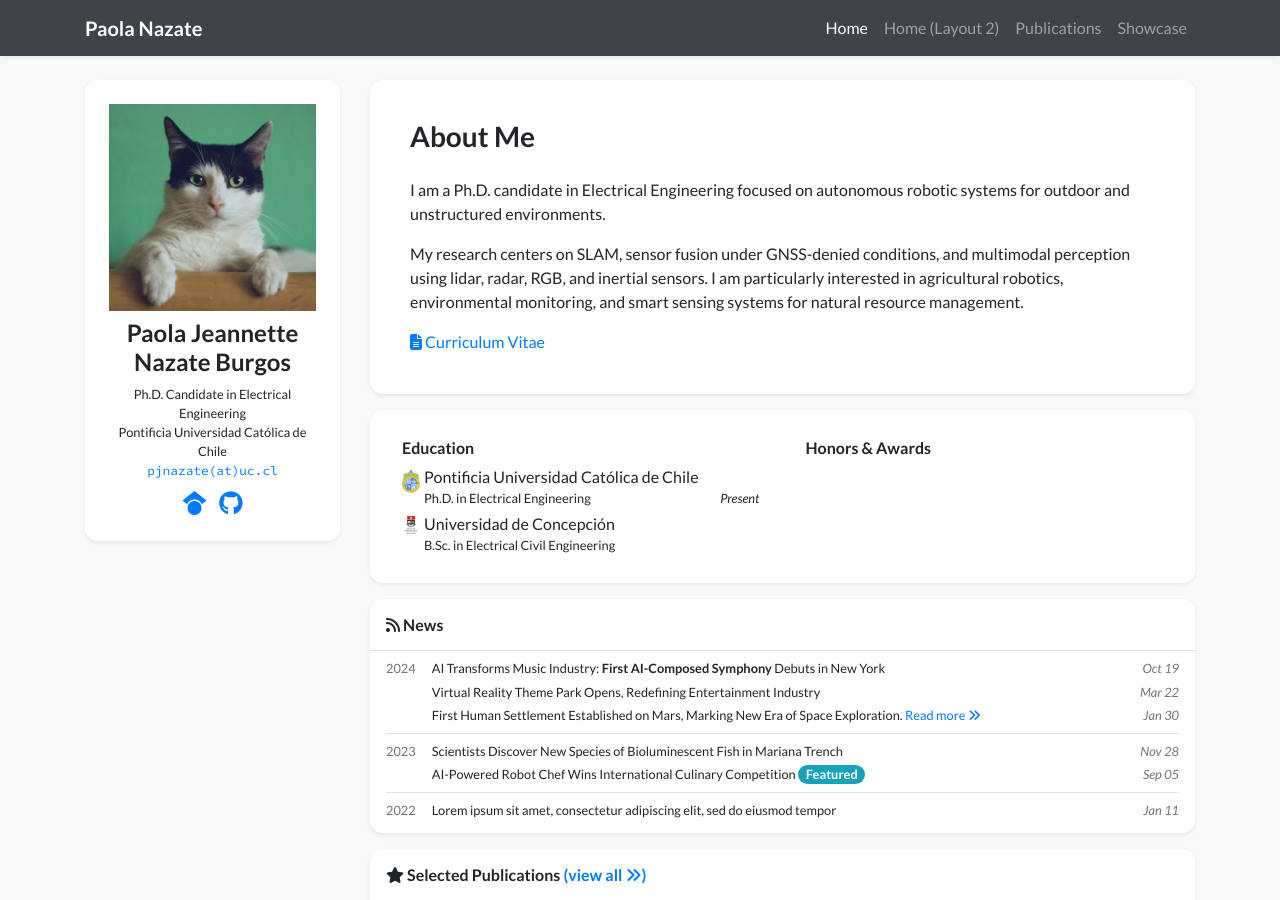
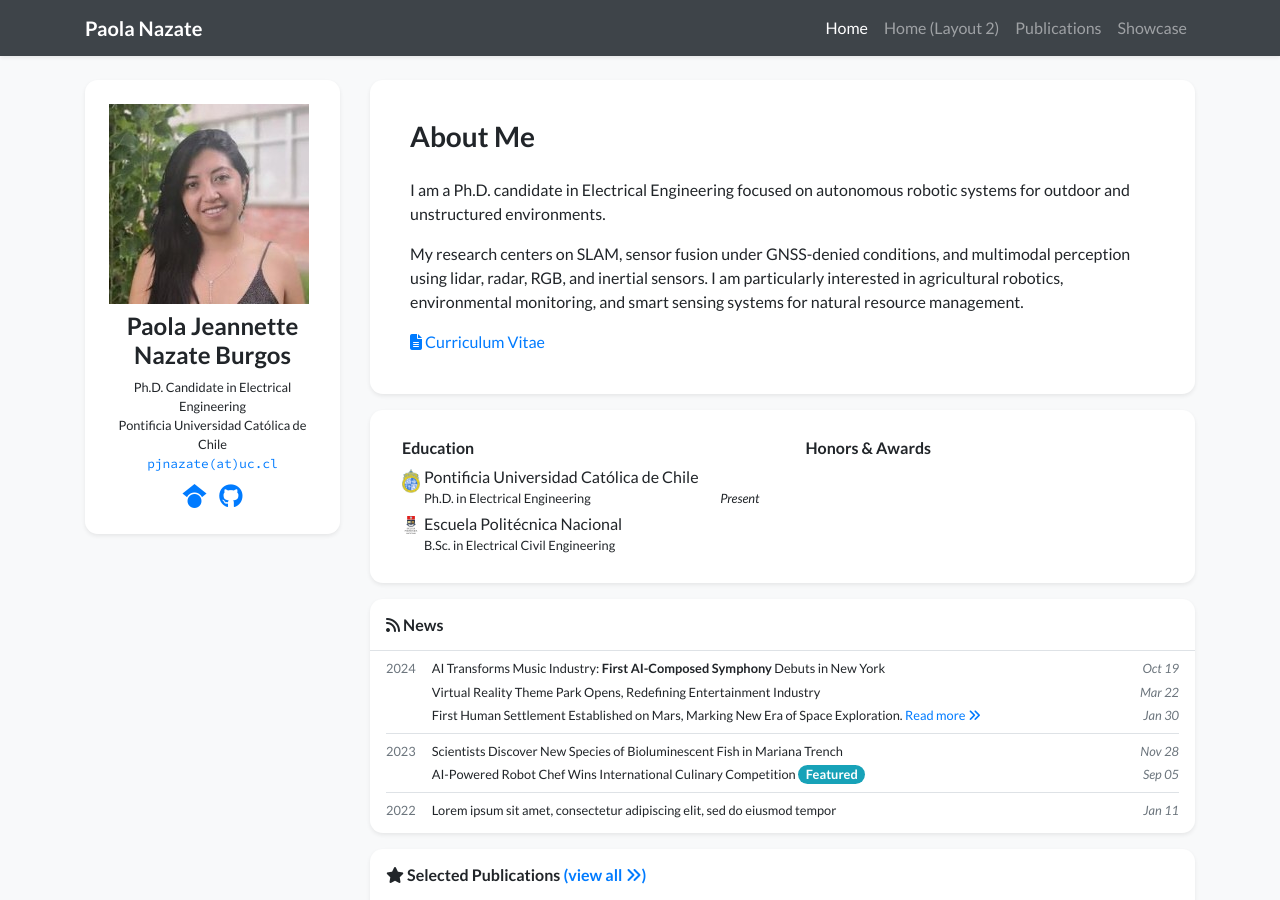
Before and after one commit to PaolaNazateB/webpage, a Jekyll site: the page built from index.html, in a window 1280 px wide and 900 px high. Built offline with Jekyll 4.4.1, drawn with Linux system fonts in a browser that asks for light colours; nearby versions of some CDN libraries; a style sheet for code colours, icons or effects is not loaded.

Commit message:
Update profile.yml

```diff
--- a/_data/profile.yml
+++ b/_data/profile.yml
@@ -21,7 +21,7 @@ short_bio: >-
     I am particularly interested in agricultural robotics, environmental monitoring, and smart sensing systems for natural resource management.
   </p>
 
-portrait_url: /assets/images/photos/portrait.jpg
+portrait_url: /assets/images/photos/portrait.jpeg
 portrait_caption: ""
 
 education:
@@ -31,7 +31,7 @@ education:
     Ph.D. in Electrical Engineering
   date: "Present"
 
-- name: "Universidad de Concepción"
+- name: "Escuela Politécnica Nacional"
   logo: /assets/images/badges/udec.png
   position: >-
     B.Sc. in Electrical Civil Engineering
```
